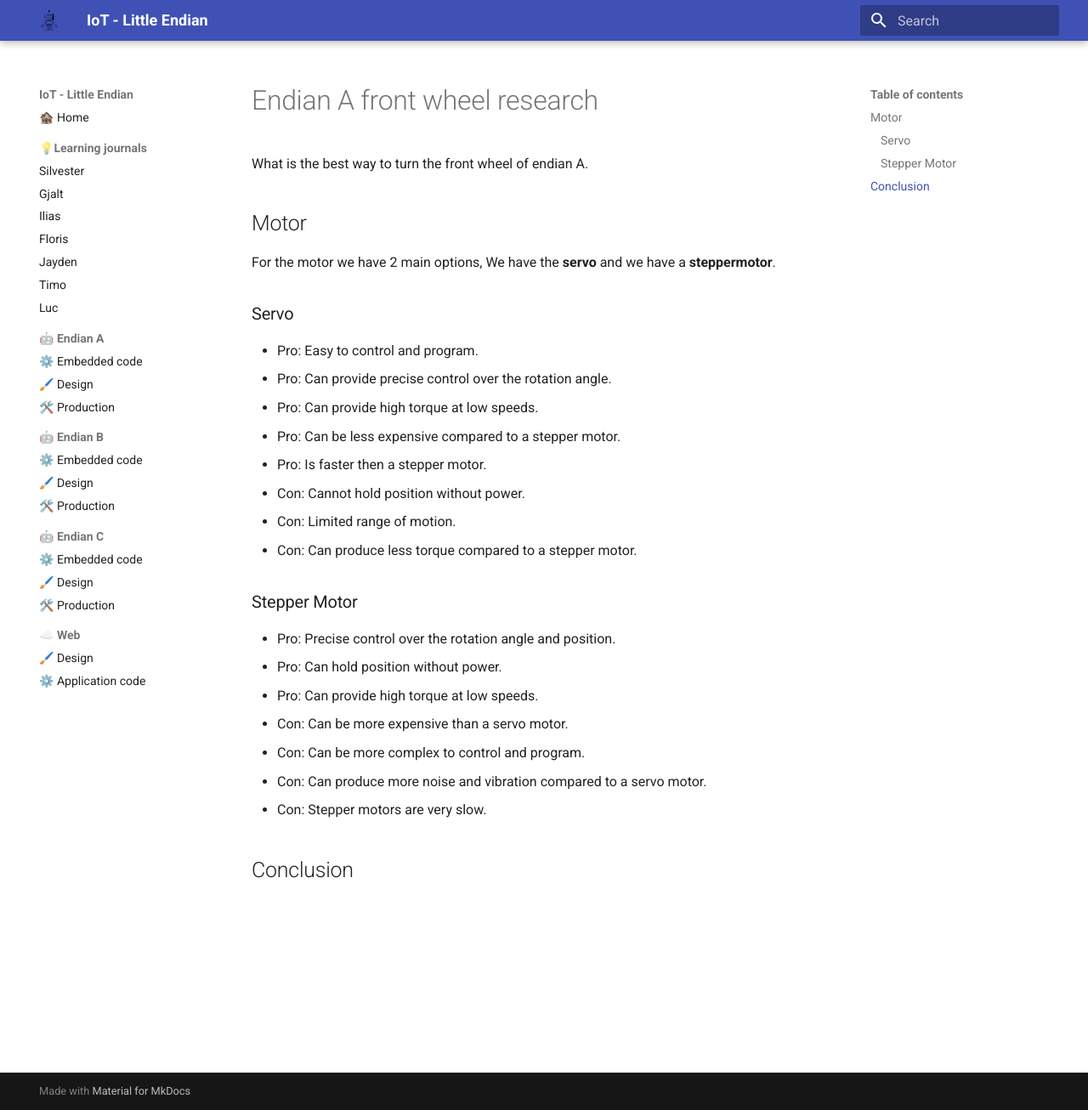
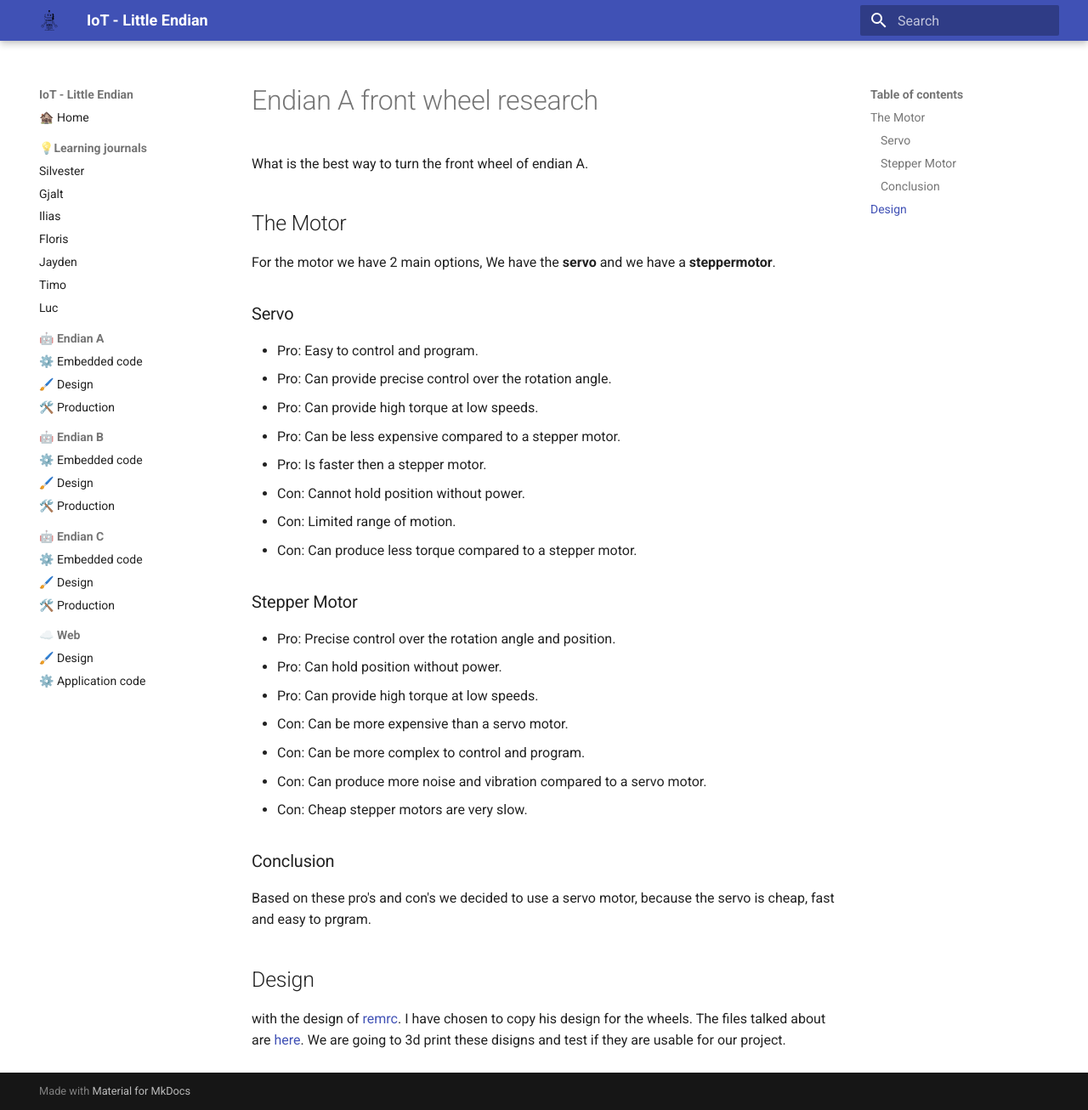
Before and after one commit to VioletHarmon2002/MyFirstRobot, an MkDocs documentation site: the page built from docs/endianA_front_wheel.md, in a window 1280 px wide and 1306 px high. Shown: the whole window at 85% size. Built offline with MkDocs 1.6.1 and Material for MkDocs 9.7.7, drawn with Linux system fonts in a browser that asks for light colours.

Commit message:
conclusion about the motor, design to hold wheel

```diff
--- a/docs/endianA_front_wheel.md
+++ b/docs/endianA_front_wheel.md
@@ -2,7 +2,7 @@
 
 What is the best way to turn the front wheel of endian A.
 
-## Motor
+## The Motor
 
 For the motor we have 2 main options, We have the **servo** and we have a **steppermotor**.
 
@@ -25,7 +25,13 @@ For the motor we have 2 main options, We have the **servo** and we have a **step
 - Con: Can be more expensive than a servo motor.
 - Con: Can be more complex to control and program.
 - Con: Can produce more noise and vibration compared to a servo motor.
-- Con: Stepper motors are very slow.
+- Con: Cheap stepper motors are very slow.
 
 
-## Conclusion
+### Conclusion
+
+Based on these pro's and con's we decided to use a servo motor, because the servo is cheap, fast and easy to prgram.
+
+## Design
+
+with the design of [remrc](https://www.thingiverse.com/thing:5887157/files). I have chosen to copy his design for the wheels. The files talked about are [here](../3D-Design/STLS/EndianA/wheels/). We are going to 3d print these disigns and test if they are usable for our project.
```
Also changed, not shown: 4 other files.
